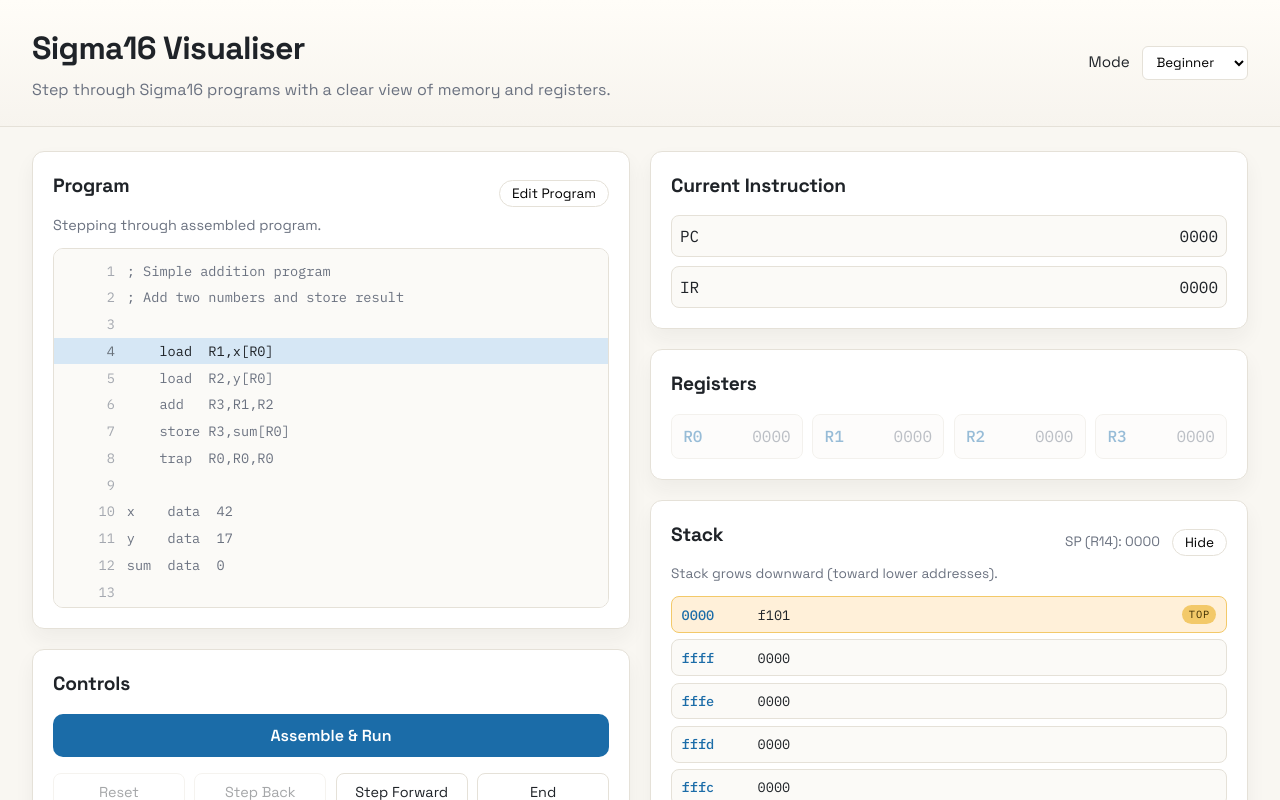
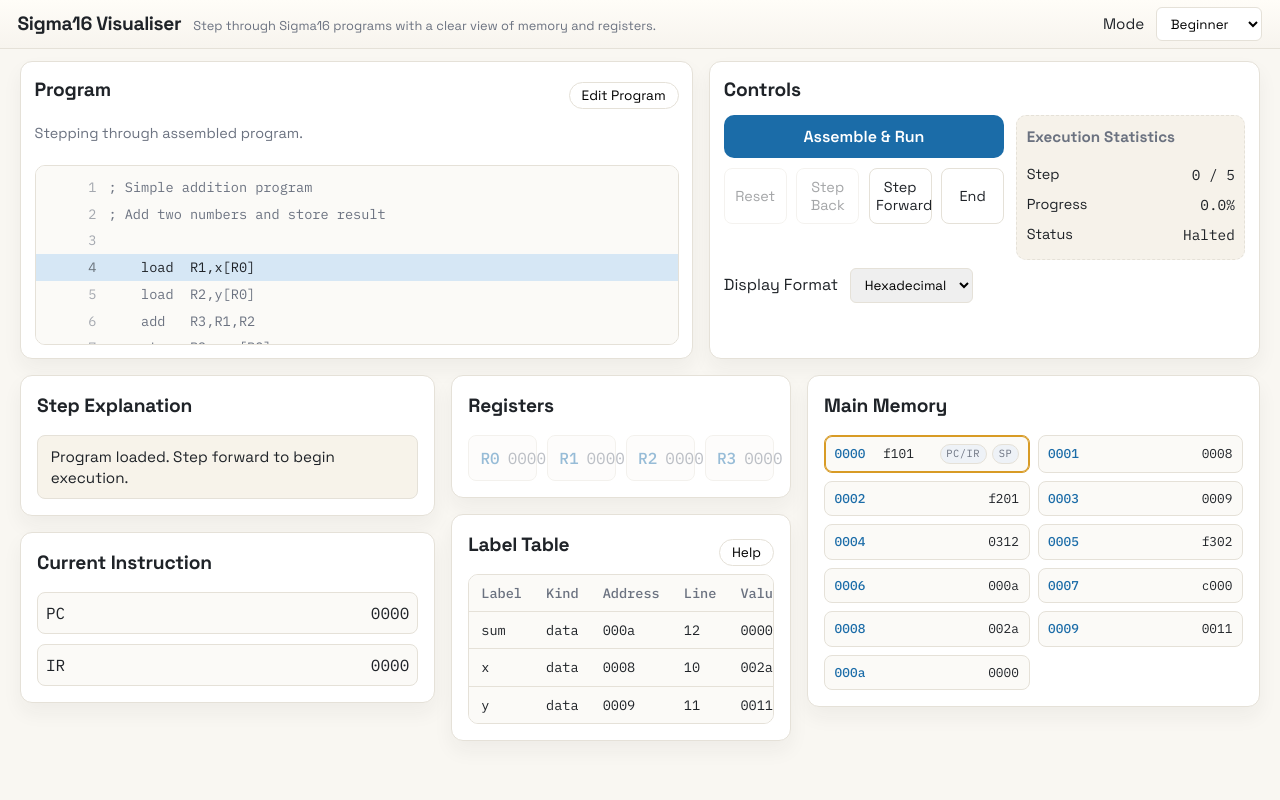
Before and after one commit to laurieshinn89/sigma16-visualiser, a React (Vite) app: page / in a window 1280 px wide. Both pictures are taken after a click on the button "Assemble & Run". Shown: the top 800 px of the page. Built offline with nearby package versions, Linux system fonts and the light colour scheme.

Commit message:
Refine layout and mode-specific panels

```diff
--- a/src/components/Sigma16Visualizer.css
+++ b/src/components/Sigma16Visualizer.css
@@ -33,21 +33,28 @@ body {
   display: flex;
   align-items: center;
   justify-content: space-between;
-  padding: 1.5rem 2rem;
+  padding: 0.45rem 1.1rem;
   border-bottom: 1px solid var(--border);
   background: linear-gradient(180deg, #fffdf8 0%, #f7f4ee 100%);
 }
 
+.header-title {
+  display: flex;
+  align-items: baseline;
+  gap: 0.75rem;
+  flex-wrap: wrap;
+}
+
 .visualizer-header h1 {
   margin: 0;
-  font-size: 2rem;
+  font-size: 1.2rem;
   letter-spacing: -0.02em;
 }
 
 .visualizer-header p {
-  margin: 0.35rem 0 0 0;
+  margin: 0;
   color: var(--muted);
-  font-size: 1rem;
+  font-size: 0.8rem;
 }
 
 .mode-toggle {
@@ -65,26 +72,42 @@ body {
   font-family: inherit;
 }
 
-.visualizer-content {
-  display: grid;
-  grid-template-columns: 1fr 1fr;
-  gap: 1.25rem;
-  padding: 1.5rem 2rem 2rem;
+.visualizer-body {
+  display: flex;
+  flex-direction: column;
+  gap: 1rem;
+  padding: 0.75rem 1.25rem 1.25rem;
   flex: 1;
 }
 
+.top-row {
+  display: grid;
+  grid-template-columns: minmax(360px, 1.1fr) minmax(300px, 0.9fr);
+  gap: 1rem;
+}
+
+.visualizer-content {
+  display: grid;
+  grid-template-columns: minmax(280px, 1.1fr) minmax(260px, 0.9fr) minmax(300px, 1.2fr);
+  gap: 1rem;
+  flex: 1;
+  align-content: start;
+  padding: 0;
+}
+
 .left-panel,
+.middle-panel,
 .right-panel {
   display: flex;
   flex-direction: column;
-  gap: 1.25rem;
+  gap: 1rem;
 }
 
 section {
   background: var(--panel);
   border: 1px solid var(--border);
   border-radius: 12px;
-  padding: 1.25rem;
+  padding: 1rem;
   box-shadow: 0 10px 20px rgba(31, 35, 40, 0.05);
 }
 
@@ -99,6 +122,14 @@ section h2 {
   margin: 0 0 0.9rem 0;
   font-size: 1.2rem;
   letter-spacing: -0.01em;
+}
+
+.compact-section {
+  padding: 0.85rem;
+}
+
+.compact-section h2 {
+  margin-bottom: 0.65rem;
 }
 
 .subheading {
@@ -125,9 +156,18 @@ section h2 {
   color: var(--muted);
 }
 
+.program-section {
+  display: flex;
+  flex-direction: column;
+  gap: 0.5rem;
+  min-height: 0;
+}
+
 .assembly-editor {
   width: 100%;
-  min-height: 320px;
+  min-height: 110px;
+  flex: 1;
+  min-height: 0;
   padding: 0.85rem;
   font-family: 'IBM Plex Mono', monospace;
   font-size: 0.9rem;
@@ -145,7 +185,18 @@ section h2 {
 .control-buttons {
   display: flex;
   flex-direction: column;
-  gap: 1rem;
+  gap: 0.6rem;
+}
+
+.control-layout {
+  display: grid;
+  grid-template-columns: minmax(220px, 1.1fr) minmax(180px, 0.9fr);
+  gap: 0.75rem;
+  align-items: start;
+}
+
+.control-stats .stats {
+  margin-top: 0;
 }
 
 .btn-primary {
@@ -196,7 +247,7 @@ section h2 {
   display: flex;
   align-items: center;
   gap: 0.75rem;
-  margin-top: 1rem;
+  margin-top: 0.5rem;
 }
 
 .format-selector select {
@@ -207,10 +258,10 @@ section h2 {
 }
 
 .stats {
-  margin-top: 1rem;
+  margin-top: 0.5rem;
   background: #f6f2ea;
   border-radius: 10px;
-  padding: 0.8rem;
+  padding: 0.6rem;
   border: 1px dashed var(--border);
 }
 
@@ -223,7 +274,7 @@ section h2 {
 .stat-item {
   display: flex;
   justify-content: space-between;
-  padding: 0.35rem 0;
+  padding: 0.25rem 0;
   font-size: 0.9rem;
 }
 
@@ -248,7 +299,9 @@ section h2 {
 }
 
 .listing {
-  max-height: 240px;
+  max-height: 120px;
+  flex: 1;
+  min-height: 0;
   overflow-y: auto;
   border: 1px solid var(--border);
   border-radius: 10px;
@@ -257,7 +310,7 @@ section h2 {
 }
 
 .listing-locked {
-  max-height: 360px;
+  max-height: 180px;
 }
 
 .empty-state {
@@ -289,6 +342,8 @@ section h2 {
   border: 1px solid var(--border);
   border-radius: 10px;
   background: #fbfaf7;
+  max-height: 160px;
+  overflow-y: auto;
 }
 
 .label-table table {
@@ -437,7 +492,7 @@ section h2 {
   display: grid;
   grid-template-columns: repeat(auto-fill, minmax(180px, 1fr));
   gap: 0.5rem;
-  max-height: 380px;
+  max-height: 100%;
   overflow-y: auto;
 }
 
@@ -515,6 +570,8 @@ section h2 {
   display: flex;
   flex-direction: column;
   gap: 0.4rem;
+  max-height: 200px;
+  overflow-y: auto;
 }
 
 .stack-row {
@@ -570,6 +627,8 @@ section h2 {
   padding-left: 1.2rem;
   font-family: 'IBM Plex Mono', monospace;
   font-size: 0.85rem;
+  max-height: 160px;
+  overflow-y: auto;
 }
 
 .changes-list li {
@@ -585,7 +644,15 @@ section h2 {
   color: var(--muted);
 }
 
+.full-width {
+  grid-column: 1 / -1;
+}
+
 @media (max-width: 1200px) {
+  .top-row {
+    grid-template-columns: 1fr;
+  }
+
   .visualizer-content {
     grid-template-columns: 1fr;
   }
--- a/src/components/Sigma16Visualizer.jsx
+++ b/src/components/Sigma16Visualizer.jsx
@@ -213,7 +213,7 @@ export function Sigma16Visualizer() {
   return (
     <div className="sigma16-visualizer">
       <header className="visualizer-header">
-        <div>
+        <div className="header-title">
           <h1>Sigma16 Visualiser</h1>
           <p>Step through Sigma16 programs with a clear view of memory and registers.</p>
         </div>
@@ -230,9 +230,9 @@ export function Sigma16Visualizer() {
         </div>
       </header>
 
-      <div className="visualizer-content">
-        <div className="left-panel">
-          <section className="program-section">
+      <div className="visualizer-body">
+        <div className="top-row">
+          <section className="program-section compact-section">
             <div className="section-title">
               <h2>Program</h2>
               <div className="program-actions">
@@ -281,8 +281,9 @@ export function Sigma16Visualizer() {
             )}
           </section>
 
-          <section className="control-panel">
+          <section className="control-panel compact-section">
             <h2>Controls</h2>
+            <div className="control-layout">
               <div className="control-buttons">
                 <button
                   onClick={handleRun}
@@ -308,15 +309,7 @@ export function Sigma16Visualizer() {
                 </div>
               </div>
 
-            <div className="format-selector">
-              <label>Display Format</label>
-              <select value={displayFormat} onChange={(event) => setDisplayFormat(event.target.value)}>
-                <option value="hex">Hexadecimal</option>
-                <option value="decimal">Decimal</option>
-                <option value="binary">Binary</option>
-              </select>
-            </div>
-
+              <div className="control-stats">
                 {stats && (
                   <div className="stats">
                     <h3>Execution Statistics</h3>
@@ -334,6 +327,17 @@ export function Sigma16Visualizer() {
                     </div>
                   </div>
                 )}
+              </div>
+            </div>
+
+            <div className="format-selector">
+              <label>Display Format</label>
+              <select value={displayFormat} onChange={(event) => setDisplayFormat(event.target.value)}>
+                <option value="hex">Hexadecimal</option>
+                <option value="decimal">Decimal</option>
+                <option value="binary">Binary</option>
+              </select>
+            </div>
 
             {error && (
               <div className="error-display">
@@ -342,12 +346,35 @@ export function Sigma16Visualizer() {
               </div>
             )}
           </section>
-
         </div>
 
-        <div className="right-panel">
-          {currentState ? (
+        <div className="visualizer-content">
+          {!currentState ? (
+            <div className="no-state full-width">
+              <p>Assemble and run a program to see the visualisation.</p>
+            </div>
+          ) : (
             <>
+              <div className="left-panel">
+                {currentDelta && (
+                  <section className="delta-summary">
+                    <h2>What Changed This Step</h2>
+                    <ul className="changes-list">
+                      {getDeltaSummary(currentDelta, {
+                        memory: previousState?.mem || currentState.mem,
+                        address: currentInstrAddress
+                      }).map((change, idx) => (
+                        <li key={idx}>{change}</li>
+                      ))}
+                    </ul>
+                  </section>
+                )}
+
+                <section className="explanation-section">
+                  <h2>Step Explanation</h2>
+                  <p className="instruction-explanation">{explanation}</p>
+                </section>
+
                 <section className="current-instruction">
                   <h2>Current Instruction</h2>
                   <div className="instruction-display">
@@ -374,6 +401,20 @@ export function Sigma16Visualizer() {
                   </div>
                 </section>
 
+                {mode === 'advanced' && (
+                  <section className="condition-codes">
+                    <h2>Condition Codes</h2>
+                    <div className="flags">
+                      <span className={`flag ${currentState.ccC ? 'active' : ''}`}>C</span>
+                      <span className={`flag ${currentState.ccV ? 'active' : ''}`}>V</span>
+                      <span className={`flag ${currentState.ccG ? 'active' : ''}`}>G</span>
+                      <span className={`flag ${currentState.ccE ? 'active' : ''}`}>E</span>
+                    </div>
+                  </section>
+                )}
+              </div>
+
+              <div className="middle-panel">
                 <section className="registers-section">
                   <h2>Registers</h2>
                   <div className="registers-grid">
@@ -394,97 +435,6 @@ export function Sigma16Visualizer() {
                     })}
                   </div>
                 </section>
-
-              <section className="stack-section">
-                <div className="section-title">
-                  <h2>Stack</h2>
-                  <div className="stack-actions">
-                    <span className="stack-meta">SP (R14): {stackPointer !== null ? wordToHex(stackPointer) : '--'}</span>
-                    <button
-                      type="button"
-                      className="toggle-button"
-                      onClick={() => setShowStack((prev) => !prev)}
-                    >
-                      {showStack ? 'Hide' : 'Show'}
-                    </button>
-                  </div>
-                </div>
-                {showStack ? (
-                  <>
-                    <p className="stack-note">Stack grows downward (toward lower addresses).</p>
-                    <div className="stack-list">
-                      {stackEntries.map((entry) => (
-                        <div
-                          key={entry.address}
-                          className={`stack-row ${entry.isTop ? 'top' : ''}`}
-                        >
-                          <span className="stack-addr">{wordToHex(entry.address)}</span>
-                          <span className="stack-value">{formatValue(entry.value, displayFormat)}</span>
-                          {entry.isTop && <span className="stack-label">TOP</span>}
-                        </div>
-                      ))}
-                    </div>
-                  </>
-                ) : (
-                  <p className="stack-collapsed">Stack view hidden.</p>
-                )}
-              </section>
-
-              <section className="explanation-section">
-                <h2>Step Explanation</h2>
-                <p className="instruction-explanation">{explanation}</p>
-              </section>
-
-              <section className="condition-codes">
-                <h2>Condition Codes</h2>
-                <div className="flags">
-                  <span className={`flag ${currentState.ccC ? 'active' : ''}`}>C</span>
-                  <span className={`flag ${currentState.ccV ? 'active' : ''}`}>V</span>
-                  <span className={`flag ${currentState.ccG ? 'active' : ''}`}>G</span>
-                  <span className={`flag ${currentState.ccE ? 'active' : ''}`}>E</span>
-                </div>
-              </section>
-
-              <section className="memory-section">
-                <h2>Main Memory</h2>
-                <div className="memory-view">
-                  {memoryLocations.map((addr) => {
-                    const isChanged = currentDelta?.changedMemory?.[addr] !== undefined
-                    const isCurrentInstr = currentInstrAddress === addr
-                    const isStackPointer = stackPointer === addr
-                    return (
-                      <div
-                        key={addr}
-                        className={`memory-cell ${isChanged ? 'changed' : ''} ${isCurrentInstr ? 'current-instruction' : ''} ${isStackPointer ? 'stack-pointer' : ''}`}
-                        title={isCurrentInstr ? 'Current instruction address' : (isStackPointer ? 'Stack pointer' : (isChanged ? 'Changed in this step' : ''))}
-                      >
-                        <span className="mem-addr">{wordToHex(addr)}</span>
-                        <span className="mem-value">{formatValue(currentState.mem[addr], displayFormat)}</span>
-                        {(isCurrentInstr || isStackPointer) && (
-                          <span className="mem-tags">
-                            {isCurrentInstr && <span className="mem-tag">PC/IR</span>}
-                            {isStackPointer && <span className="mem-tag">SP</span>}
-                          </span>
-                        )}
-                      </div>
-                    )
-                  })}
-                </div>
-              </section>
-
-              {currentDelta && (
-                <section className="delta-summary">
-                  <h2>What Changed This Step</h2>
-                  <ul className="changes-list">
-                    {getDeltaSummary(currentDelta, {
-                      memory: previousState?.mem || currentState.mem,
-                      address: currentInstrAddress
-                    }).map((change, idx) => (
-                      <li key={idx}>{change}</li>
-                    ))}
-                  </ul>
-                </section>
-              )}
 
                 <section className="label-section">
                   <div className="section-title">
@@ -532,11 +482,74 @@ export function Sigma16Visualizer() {
                     </p>
                   )}
                 </section>
+              </div>
+
+              <div className="right-panel">
+                <section className="memory-section">
+                  <h2>Main Memory</h2>
+                  <div className="memory-view">
+                    {memoryLocations.map((addr) => {
+                      const isChanged = currentDelta?.changedMemory?.[addr] !== undefined
+                      const isCurrentInstr = currentInstrAddress === addr
+                      const isStackPointer = stackPointer === addr
+                      return (
+                        <div
+                          key={addr}
+                          className={`memory-cell ${isChanged ? 'changed' : ''} ${isCurrentInstr ? 'current-instruction' : ''} ${isStackPointer ? 'stack-pointer' : ''}`}
+                          title={isCurrentInstr ? 'Current instruction address' : (isStackPointer ? 'Stack pointer' : (isChanged ? 'Changed in this step' : ''))}
+                        >
+                          <span className="mem-addr">{wordToHex(addr)}</span>
+                          <span className="mem-value">{formatValue(currentState.mem[addr], displayFormat)}</span>
+                          {(isCurrentInstr || isStackPointer) && (
+                            <span className="mem-tags">
+                              {isCurrentInstr && <span className="mem-tag">PC/IR</span>}
+                              {isStackPointer && <span className="mem-tag">SP</span>}
+                            </span>
+                          )}
+                        </div>
+                      )
+                    })}
+                  </div>
+                </section>
+
+                {mode === 'advanced' && (
+                  <section className="stack-section">
+                    <div className="section-title">
+                      <h2>Stack</h2>
+                      <div className="stack-actions">
+                        <span className="stack-meta">SP (R14): {stackPointer !== null ? wordToHex(stackPointer) : '--'}</span>
+                        <button
+                          type="button"
+                          className="toggle-button"
+                          onClick={() => setShowStack((prev) => !prev)}
+                        >
+                          {showStack ? 'Hide' : 'Show'}
+                        </button>
+                      </div>
+                    </div>
+                    {showStack ? (
+                      <>
+                        <p className="stack-note">Stack grows downward (toward lower addresses).</p>
+                        <div className="stack-list">
+                          {stackEntries.map((entry) => (
+                            <div
+                              key={entry.address}
+                              className={`stack-row ${entry.isTop ? 'top' : ''}`}
+                            >
+                              <span className="stack-addr">{wordToHex(entry.address)}</span>
+                              <span className="stack-value">{formatValue(entry.value, displayFormat)}</span>
+                              {entry.isTop && <span className="stack-label">TOP</span>}
+                            </div>
+                          ))}
+                        </div>
                       </>
                     ) : (
-            <div className="no-state">
-              <p>Assemble and run a program to see the visualisation.</p>
+                      <p className="stack-collapsed">Stack view hidden.</p>
+                    )}
+                  </section>
+                )}
               </div>
+            </>
           )}
         </div>
       </div>
```
Lines whose indentation alone changed are shown as unchanged.
